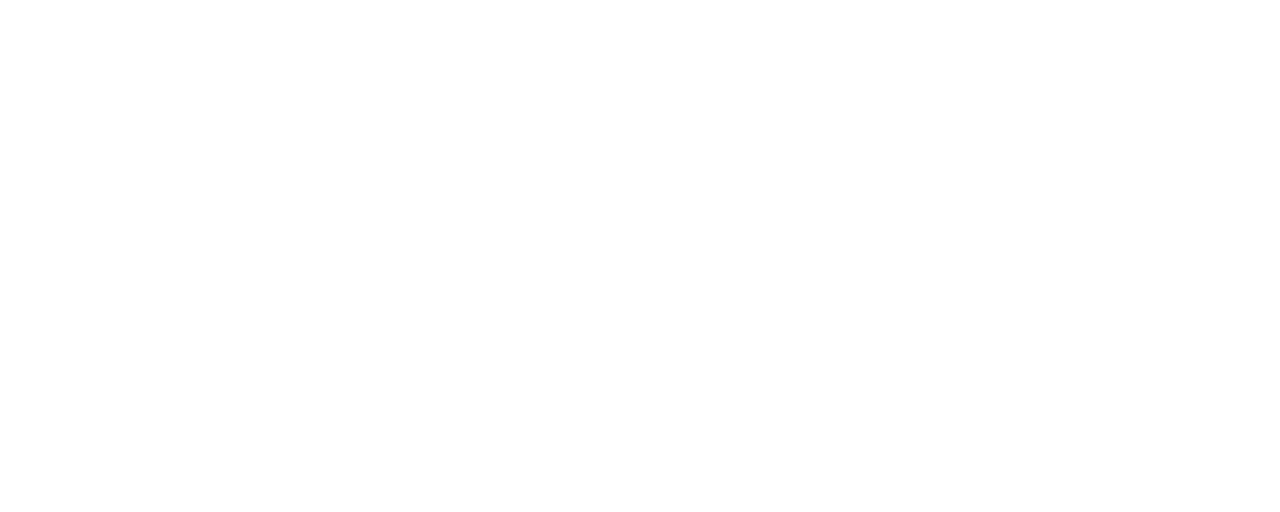
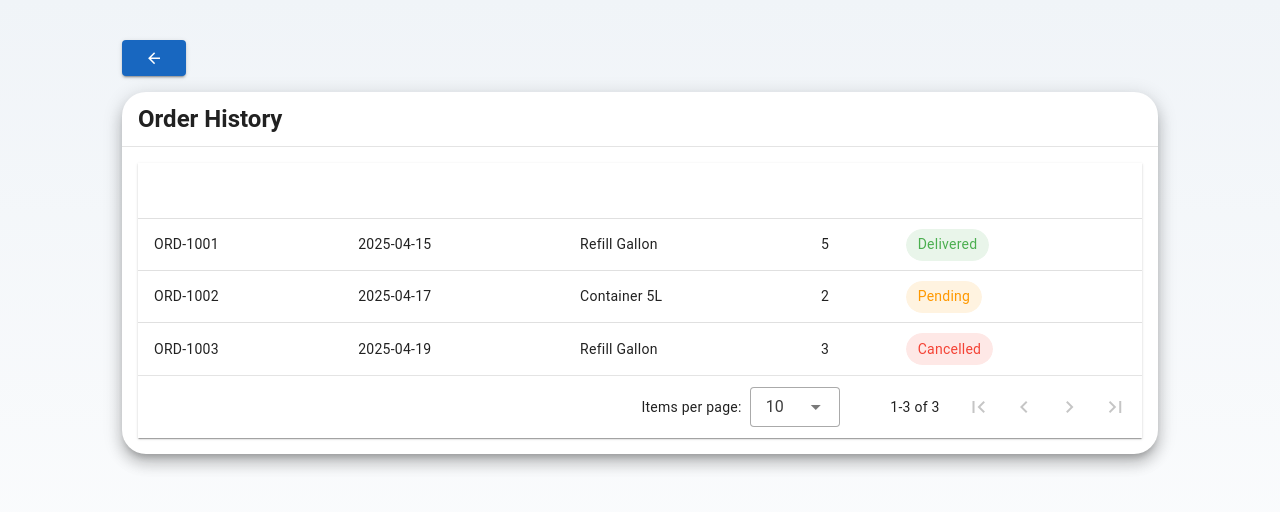
Before and after one commit to jason-himongala/Hydroswift_System, a Vue app: page /History in a window 1280 px wide. Before the commit this address had no page. Shown: the top 512 px of the page. Built offline with nearby package versions, Linux system fonts and the light colour scheme.

Commit message:
feat: added history order section

```diff
--- a/src/router/index.js
+++ b/src/router/index.js
@@ -6,6 +6,7 @@
 import ConfirmationView from '@/views/auth/ConfirmationView.vue'
 import HomepageView from '@/views/auth/HomepageView.vue'
 import ProfileView from '@/views/auth/ProfileView.vue'
+import HistoryView from '@/views/auth/HistoryView.vue'
 
 const router = createRouter({
   history: createWebHistory(import.meta.env.BASE_URL),
@@ -45,6 +46,12 @@
       name: 'Profile',
       component: ProfileView,
     },
+    {
+      path: '/History',
+      name: 'History',
+      component: HistoryView,
+    },
+
 
   ],
 })
--- /dev/null
+++ b/src/views/auth/HistoryView.vue
@@ -0,0 +1,103 @@
+<template>
+  <v-container class="py-10 order-history-section" fluid>
+    <v-row justify="center">
+      <v-col cols="12" md="10">
+        <v-btn
+          color="primary"
+          class="mb-4"
+          outlined
+          @click="$router.push('/Homepage')"
+        >
+          <v-icon left>mdi-arrow-left</v-icon>
+        </v-btn>
+
+        <v-card elevation="10" rounded="xl">
+          <v-card-title class="text-h5 font-weight-bold">Order History</v-card-title>
+          <v-divider></v-divider>
+          <v-card-text>
+            <v-data-table
+              :headers="orderHeaders"
+              :items="orderHistory"
+              class="elevation-1"
+              disable-sort
+            >
+              <template #item.status="{ item }">
+                <v-chip :color="getStatusColor(item.status)" small dark>
+                  {{ item.status }}
+                </v-chip>
+              </template>
+
+              <template #no-data>
+                <div class="text-center py-6">
+                  <v-icon size="48" color="grey lighten-1">mdi-cart-off</v-icon>
+                  <p class="text-subtitle-1 mt-2">No order history found.</p>
+                </div>
+              </template>
+            </v-data-table>
+          </v-card-text>
+        </v-card>
+      </v-col>
+    </v-row>
+  </v-container>
+</template>
+
+<script>
+export default {
+  name: "OrderHistoryView",
+  data() {
+    return {
+      orderHeaders: [
+        { text: 'Order ID', value: 'orderId' },
+        { text: 'Date', value: 'date' },
+        { text: 'Product', value: 'product' },
+        { text: 'Quantity', value: 'quantity' },
+        { text: 'Status', value: 'status' },
+      ],
+      orderHistory: [
+        {
+          orderId: 'ORD-1001',
+          date: '2025-04-15',
+          product: 'Refill Gallon',
+          quantity: 5,
+          status: 'Delivered',
+        },
+        {
+          orderId: 'ORD-1002',
+          date: '2025-04-17',
+          product: 'Container 5L',
+          quantity: 2,
+          status: 'Pending',
+        },
+        {
+          orderId: 'ORD-1003',
+          date: '2025-04-19',
+          product: 'Refill Gallon',
+          quantity: 3,
+          status: 'Cancelled',
+        },
+      ],
+    };
+  },
+  methods: {
+    getStatusColor(status) {
+      switch (status) {
+        case 'Delivered':
+          return 'green';
+        case 'Pending':
+          return 'orange';
+        case 'Cancelled':
+          return 'red';
+        default:
+          return 'grey';
+      }
+    },
+  },
+};
+</script>
+
+<style scoped>
+.order-history-section {
+  background: linear-gradient(to bottom, #f0f4f8, #ffffff);
+  min-height: 100vh;
+}
+</style>
```
